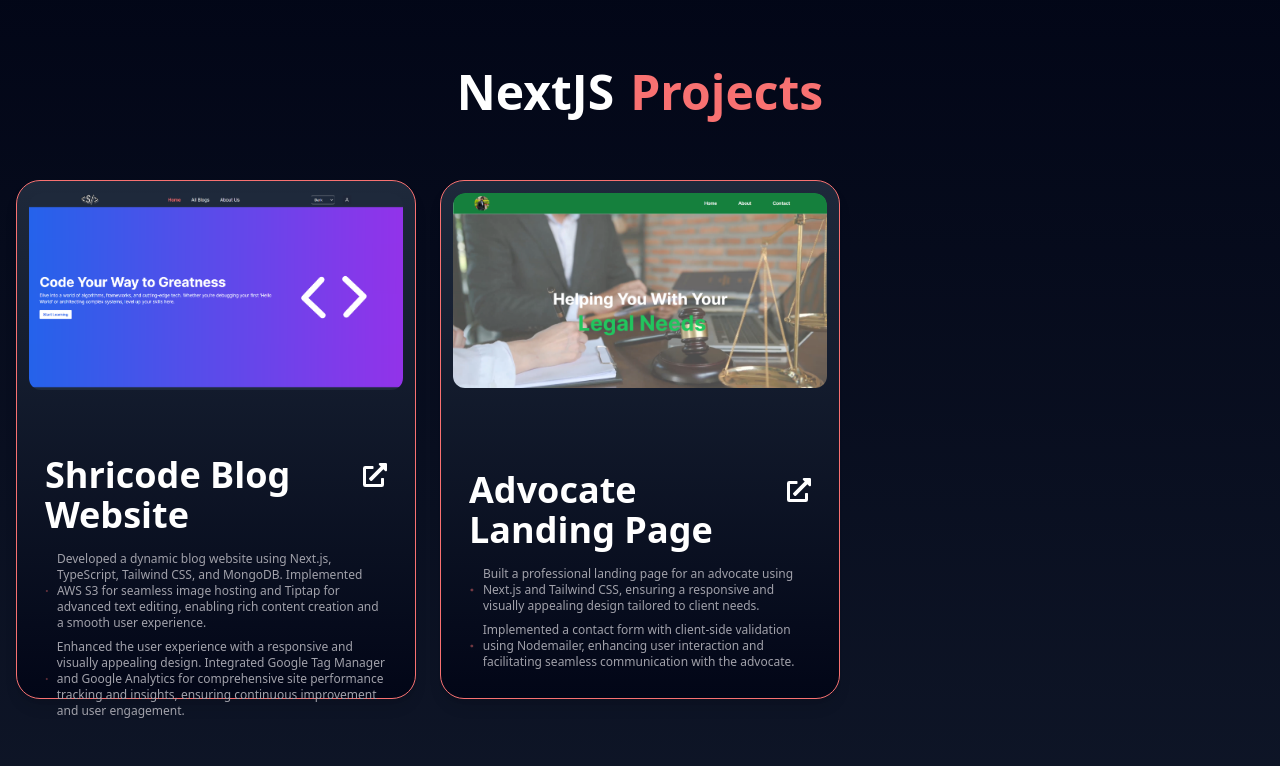
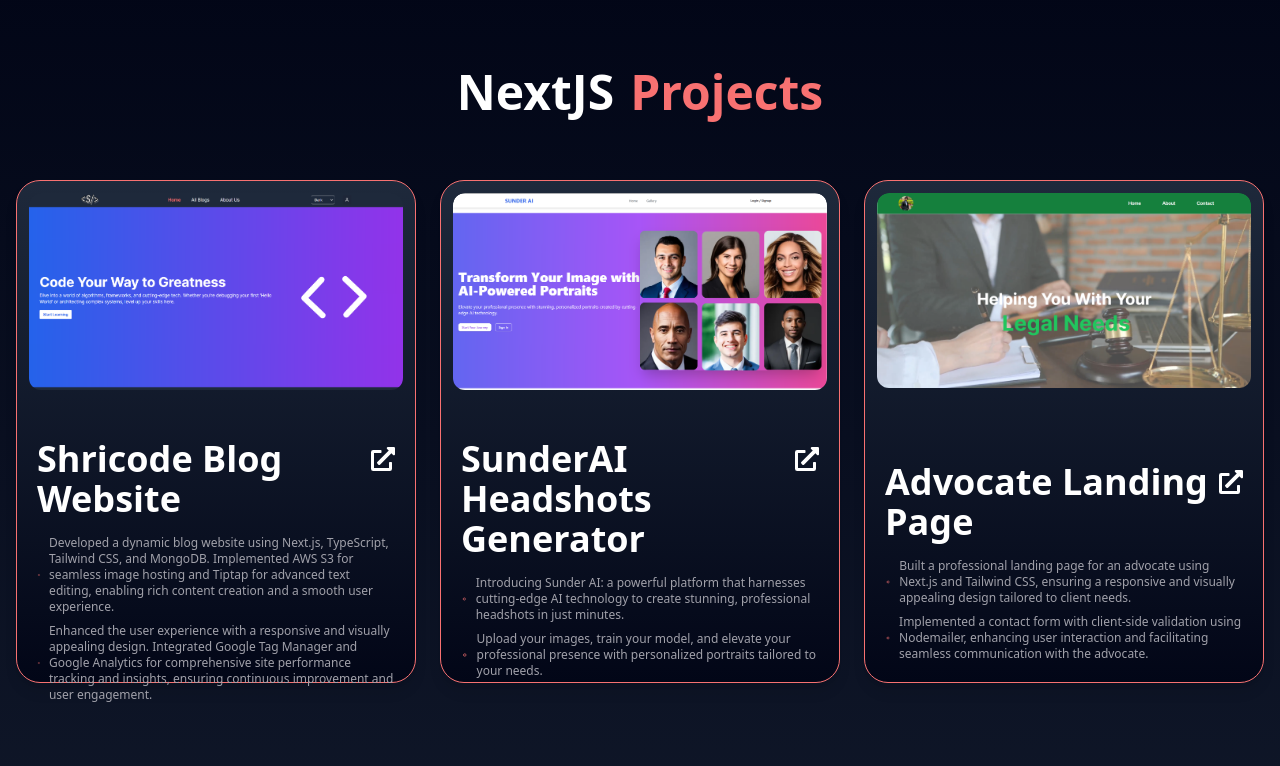
Before and after one commit to AbhishekTyagi0/Portfolio, a React (Vite) app: page / in a window 1280 px wide. Shown: the part 2000-2766 px from the top of the page. Built offline with nearby package versions, Linux system fonts and the light colour scheme.

Commit message:
added sunderai

```diff
--- a/src/component/Project.jsx
+++ b/src/component/Project.jsx
@@ -28,7 +28,7 @@
         </a>
       </motion.div>
 
-      <div className="w-full p-4">
+      <div className="w-full p-2">
         <motion.div
           className="flex justify-between"
           initial={{ opacity: 0, x: -20 }}
--- a/src/component/list/projectList.jsx
+++ b/src/component/list/projectList.jsx
@@ -6,6 +6,7 @@
 import memory_game from "./../../assets/Images/memory-game.png";
 import shoppingo from "./../../assets/Images/shoppingo.png";
 import portfolio from "./../../assets/Images/portfolio.png";
+import sunderAI from "./../../assets/Images/sunderAI.png";
 
 export const projectList = [
   {
@@ -92,6 +93,16 @@
   },
   {
     id: 1,
+    subject: "SunderAI Headshots Generator",
+    src: sunderAI,
+    about: [
+      `Introducing Sunder AI: a powerful platform that harnesses cutting-edge AI technology to create stunning, professional headshots in just minutes. `,
+      `Upload your images, train your model, and elevate your professional presence with personalized portraits tailored to your needs.`,
+    ],
+    live: "https://www.sunderai.com/",
+  },
+  {
+    id: 2,
     subject: "Advocate Landing Page",
     src: advshiva,
     about: [
```
Also changed, not shown: src/assets/Images/sunderAI.png (added).
